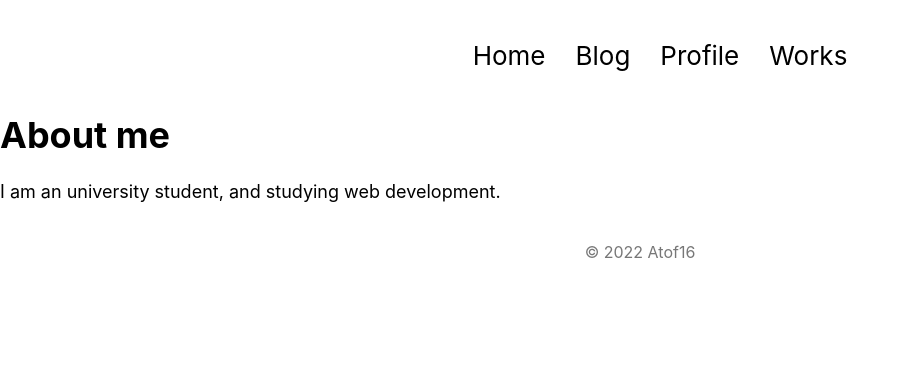
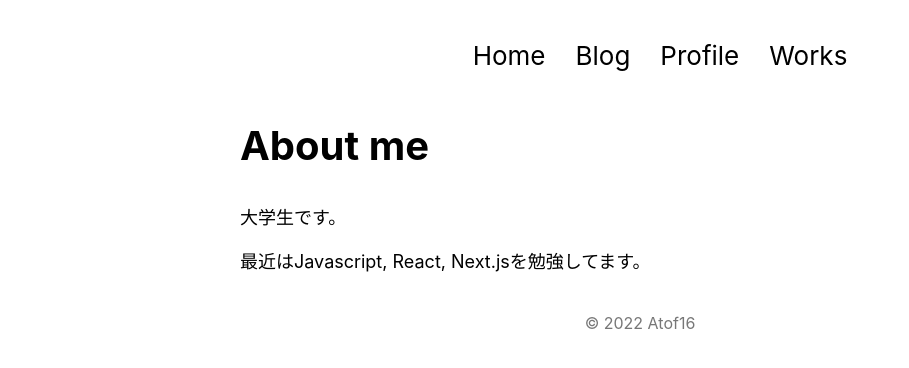
Before and after one commit to atof16/atof16-blog, a Next.js app: page /profile in a window 1280 px wide. Shown: the top 368 px of the page, without its empty margins (0-909 px from the left). Built offline with nearby package versions, Linux system fonts and the light colour scheme.

Commit message:
プロフィールページにcssを適用

```diff
--- /dev/null
+++ b/src/pages/profile/Profile.module.css
@@ -0,0 +1,15 @@
+.profileContainer {
+  justify-content: center;
+  max-width: 840px;
+  padding-left: 20px;
+  padding-right: 20px;
+  margin-left: auto;
+  margin-right: auto;
+}
+
+.pageTitle {
+  font-size: 40px;
+  align-items: center;
+  justify-content: center;
+  text-align: left;
+}
--- a/src/pages/profile/index.js
+++ b/src/pages/profile/index.js
@@ -1,11 +1,13 @@
 import Layout from '../../components/layout';
+import styles from './Profile.module.css';
 
 export default function Profile() {
   return (
     <Layout>
-      <div>
-        <h1>About me</h1>
-        <p>I am an university student, and studying web development.</p>
+      <div className={styles.profileContainer}>
+        <h2 className={styles.pageTitle}>About me</h2>
+        <p>大学生です。</p>
+        <p>最近はJavascript, React, Next.jsを勉強してます。</p>
       </div>
     </Layout>
   );
```
